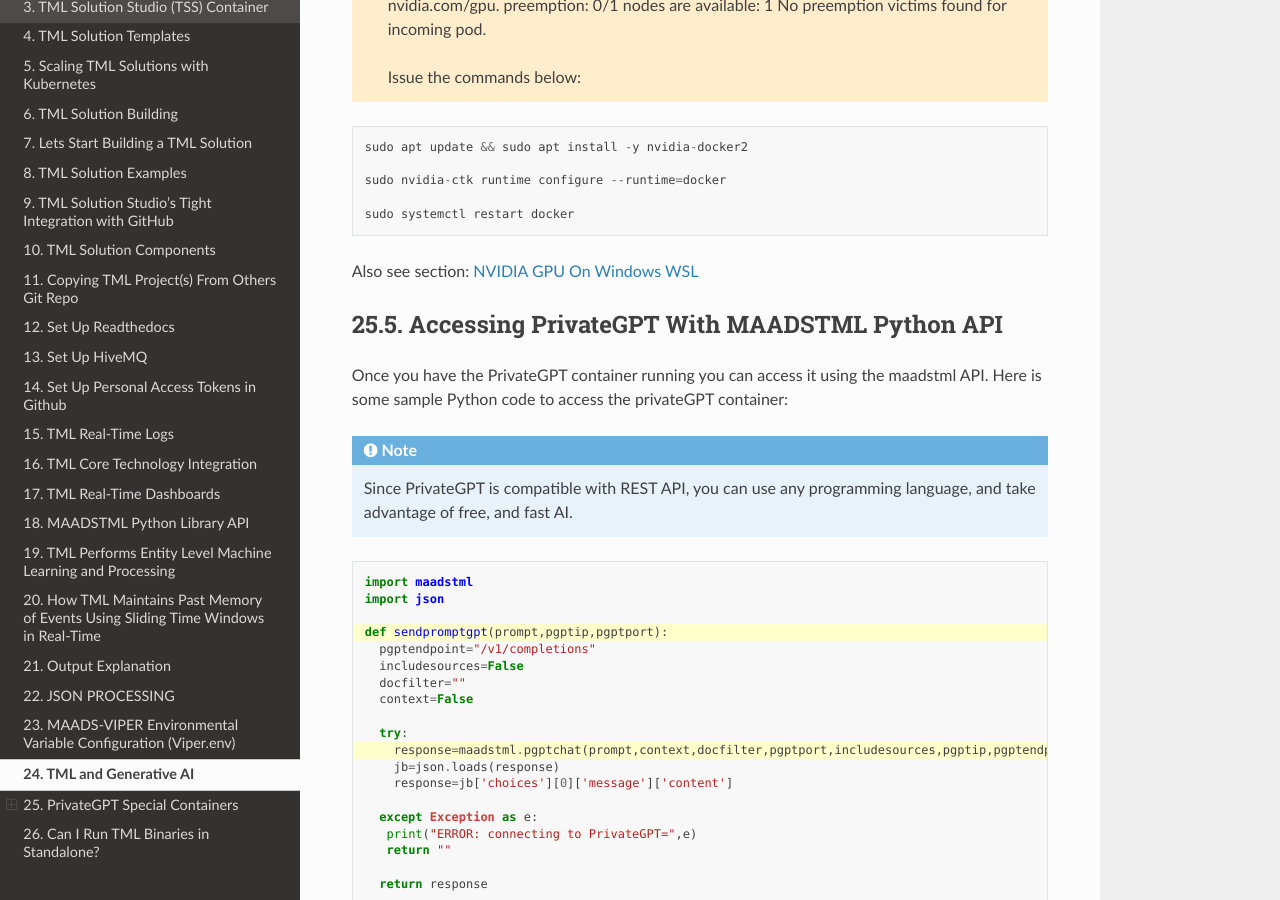
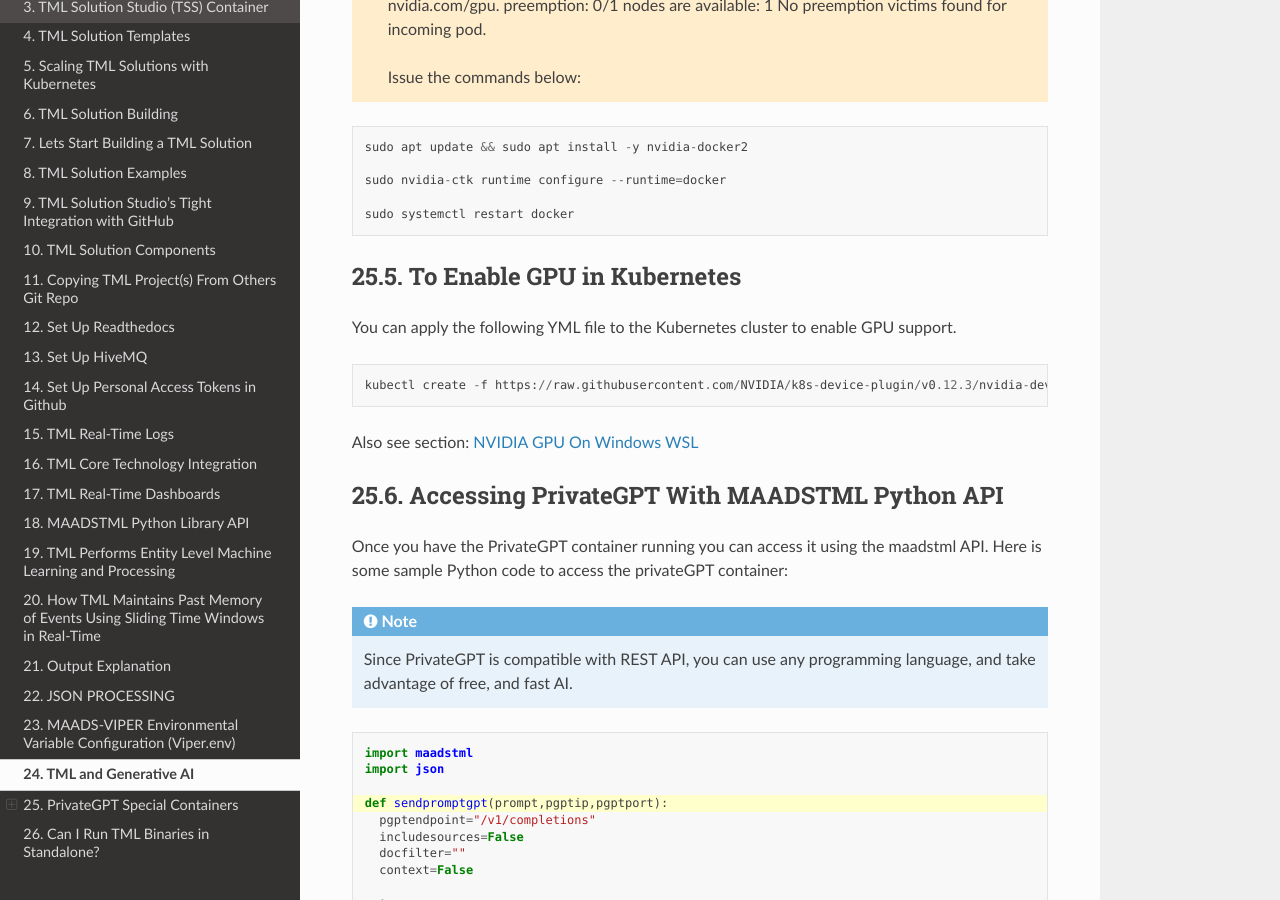
Before and after one commit to smaurice101/readthedocs, a Sphinx documentation site: the page built from docs/source/genai.rst, in a window 1280 px wide and 900 px high, scrolled down 7289 px. Built offline with Sphinx 7.4.7 and the Read the Docs theme 3.1.0, drawn with Linux system fonts in a browser that asks for light colours; some of the changed text lies outside the part shown.

Commit message:
Update genai.rst

```diff
--- a/docs/source/genai.rst
+++ b/docs/source/genai.rst
@@ -323,6 +323,16 @@
 
    sudo systemctl restart docker
 
+To Enable GPU in Kubernetes
+---------------------------
+
+You can apply the following YML file to the Kubernetes cluster to enable GPU support.
+
+.. code-block::
+
+   kubectl create -f https://raw.githubusercontent.com/NVIDIA/k8s-device-plugin/v0.12.3/nvidia-device-plugin.yml
+
+
 Also see section: :ref:`NVIDIA GPU On Windows WSL`
 
 Accessing PrivateGPT With MAADSTML Python API
```
